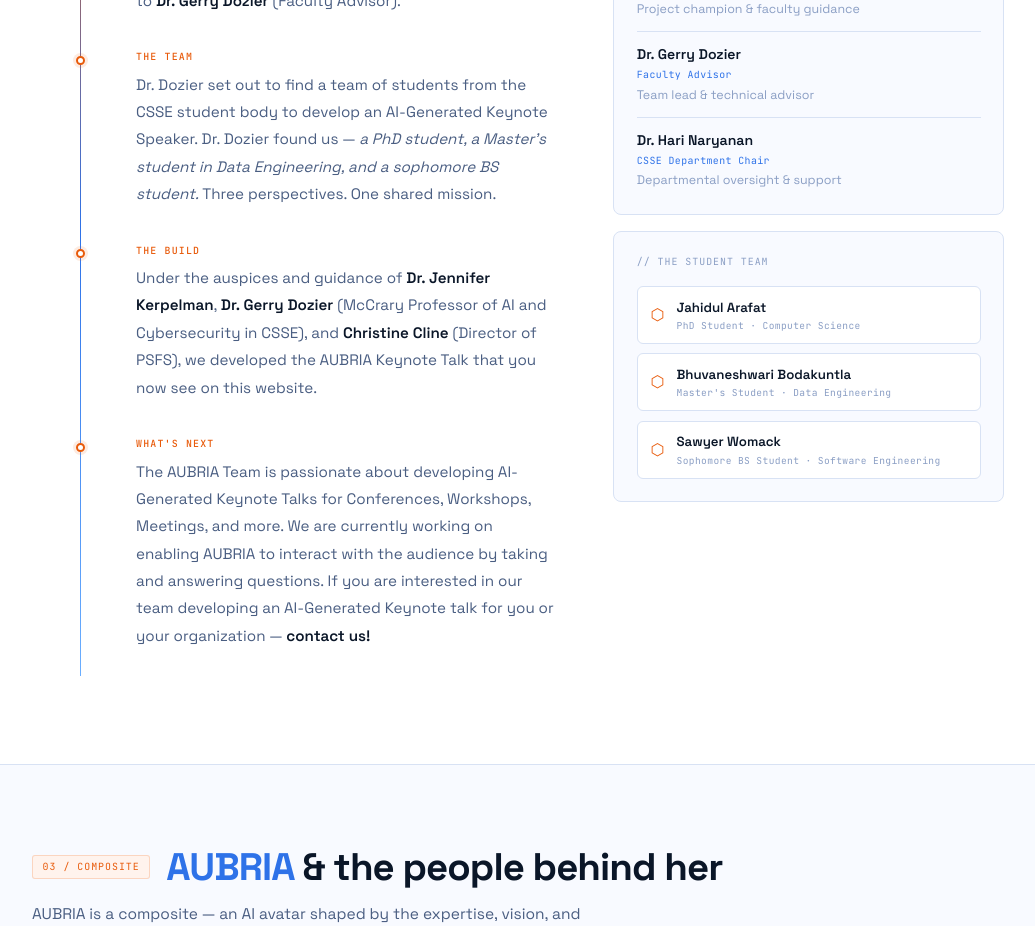
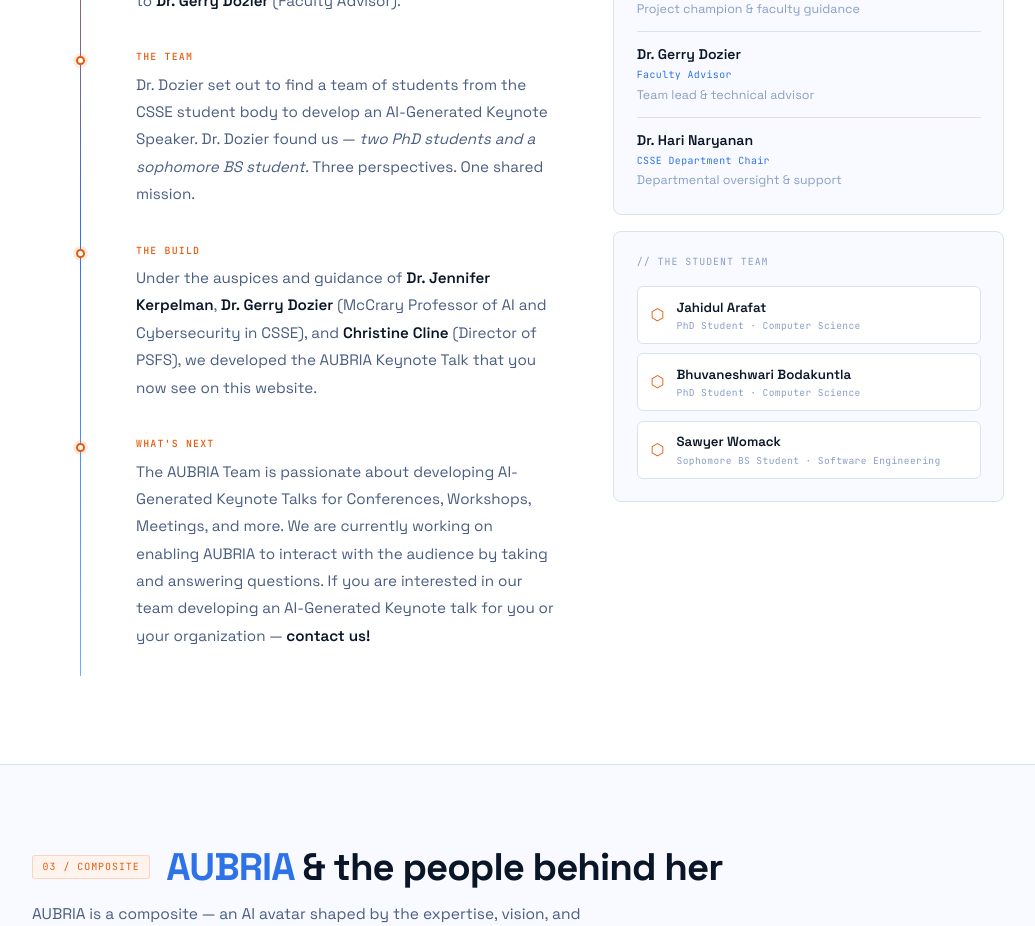
Before and after one commit to SawyerWomack/AUBRIA.ai, a Next.js app in the folder aubria-next/: page / in a window 1280 px wide. Shown: the part 1920-2846 px from the top of the page, without its empty margins (98-1133 px from the left). Built offline with nearby package versions, Linux system fonts and the light colour scheme.

Commit message:
Update Bhuvaneshwari title to PhD Computer Science

```diff
--- a/aubria-next/src/app/our-team/page.tsx
+++ b/aubria-next/src/app/our-team/page.tsx
@@ -172,7 +172,7 @@ export default function OurTeamPage() {
                   </div>
                   <div className="student-chip-text">
                     <div className="student-chip-name">Bhuvaneshwari Bodakuntla</div>
-                    <div className="student-chip-role">MS Data Engineering Student</div>
+                    <div className="student-chip-role">PhD Computer Science Student</div>
                   </div>
                 </div>
 
--- a/aubria-next/src/app/page.tsx
+++ b/aubria-next/src/app/page.tsx
@@ -142,7 +142,7 @@ export default function HomePage() {
             </div>
             <div className="timeline-item">
               <div className="timeline-label">The Team</div>
-              <p>Dr. Dozier set out to find a team of students from the CSSE student body to develop an AI-Generated Keynote Speaker. Dr. Dozier found us — <em>a PhD student, a Master&apos;s student in Data Engineering, and a sophomore BS student.</em> Three perspectives. One shared mission.</p>
+              <p>Dr. Dozier set out to find a team of students from the CSSE student body to develop an AI-Generated Keynote Speaker. Dr. Dozier found us — <em>two PhD students and a sophomore BS student.</em> Three perspectives. One shared mission.</p>
             </div>
             <div className="timeline-item">
               <div className="timeline-label">The Build</div>
@@ -193,7 +193,7 @@ export default function HomePage() {
                   <span className="team-chip-icon">⬡</span>
                   <div>
                     <div className="team-chip-title">Bhuvaneshwari Bodakuntla</div>
-                    <div className="team-chip-sub">Master&apos;s Student · Data Engineering</div>
+                    <div className="team-chip-sub">PhD Student · Computer Science</div>
                   </div>
                 </div>
                 <div className="team-chip">
```
Also changed, not shown: 2 other files (tests, documents, lock files or other folders).
